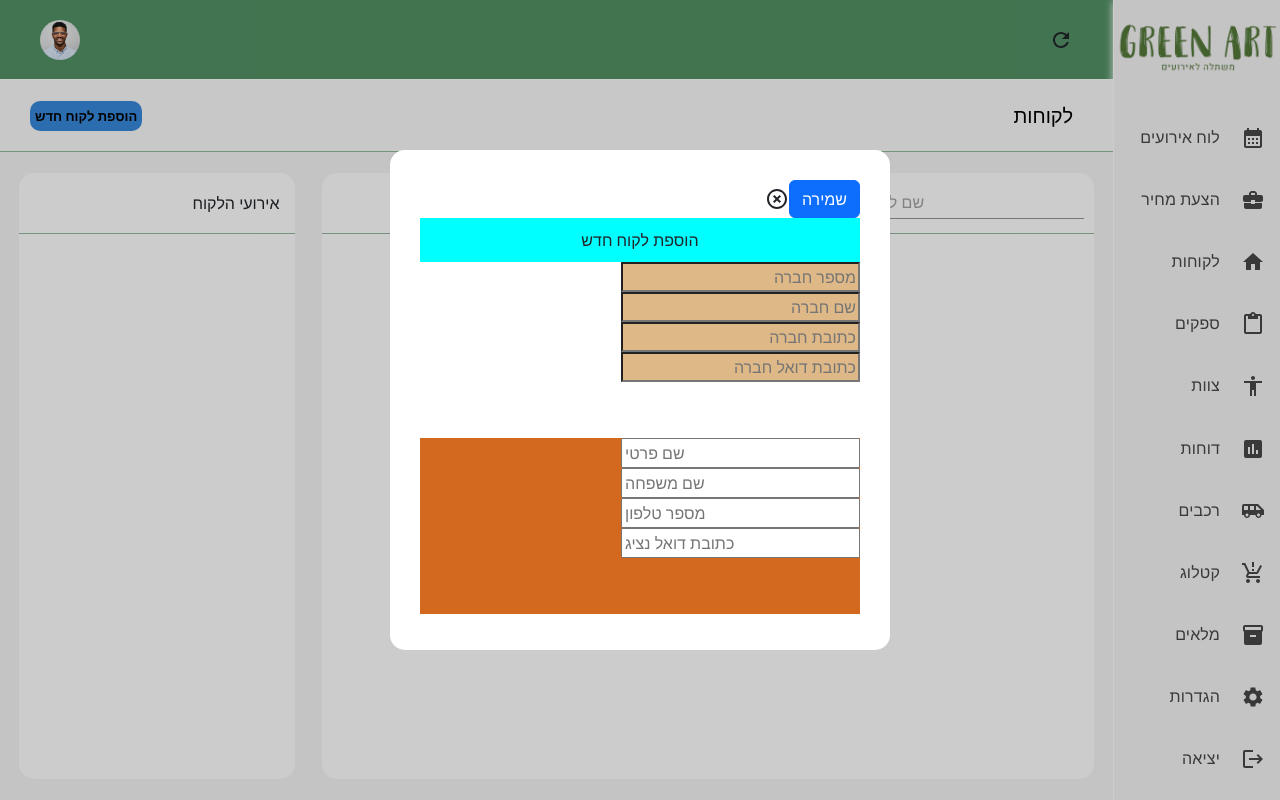
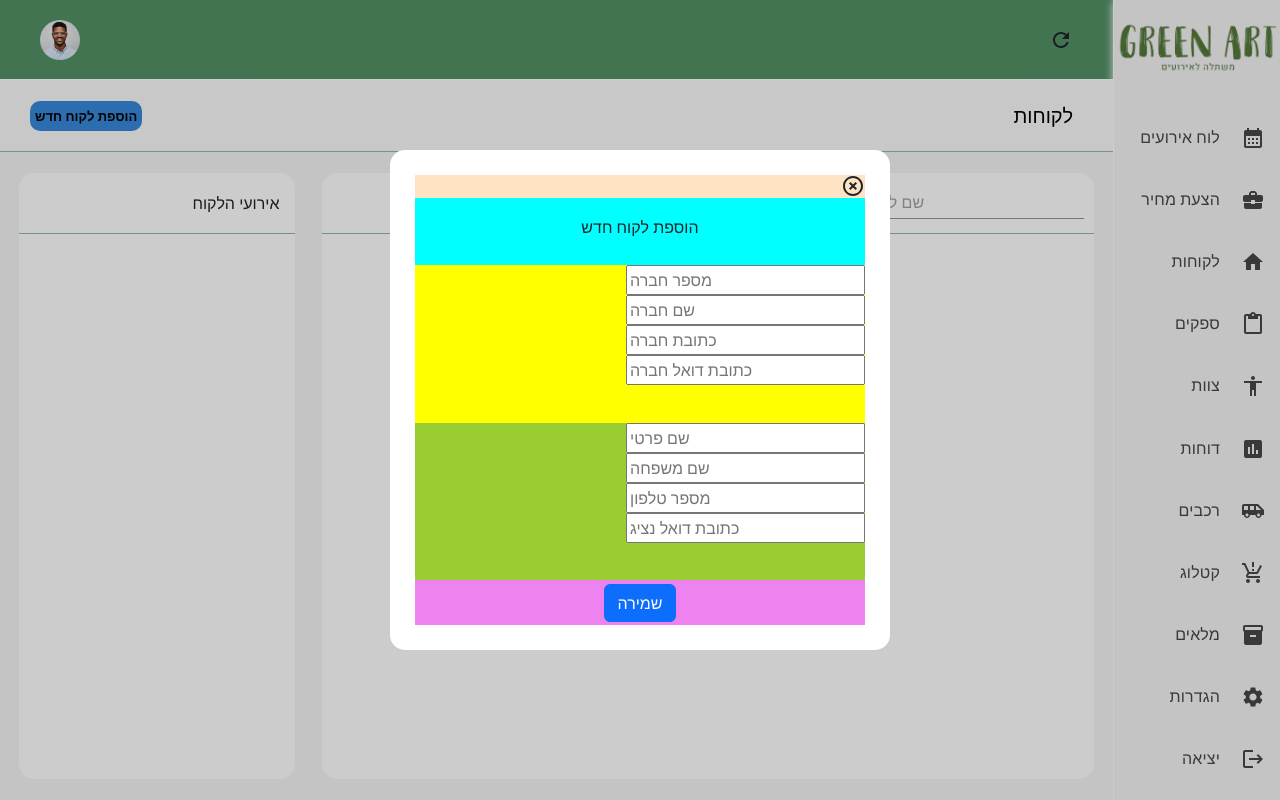
Before and after one commit to OmerBensadon/Green-Art---Back-Office-Project, a React (Create React App) app in the folder client-side/: page /customers in a window 1280 px wide. Both pictures are taken after a click on the button "הוספת לקוח חדש". Built offline with nearby package versions, Linux system fonts and the light colour scheme; no server answers.

Commit message:
Update Suppliers & Customer

```diff
--- a/client-side/src/Pages/CustomersPage/Customers.jsx
+++ b/client-side/src/Pages/CustomersPage/Customers.jsx
@@ -168,7 +168,7 @@ function Customers () {
             </MenuHandler>
               <MenuList >
                 <MenuItem><EditIcon/></MenuItem>
-                <MenuItem><DeleteIcon/></MenuItem>
+                <MenuItem><DeleteIcon onClick={() => deleteCustomer(row.costumerNum)}/></MenuItem>
             </MenuList>
           </Menu>
         </div>
--- a/client-side/src/Pages/CustomersPage/CustomersCss.css
+++ b/client-side/src/Pages/CustomersPage/CustomersCss.css
@@ -71,14 +71,6 @@
     align-items: center;
     padding: 0px 10px 0px 10px;
 }
-/*.headerInnerRight input{
-    border-radius: 5px;
-    border-color: #fafafa;
-    text-align: right;
-    padding: 0px 10px 0px 10px;
-    height: 35px;
-    width: 200px;
-}*/
 .mainInnerRightCusotmer{
     height: 80%;
     width: 100%;
@@ -121,47 +113,58 @@
 }
 .costumerInnerPopUp{
     position:relative;
-    padding: 30px;
+    padding: 25px;
     width: 500px;
     height: 500px;
     background-color: #fff;
+    display:block;
     justify-content: center;
     align-items: center;
     border-radius: 15px;
 }
-.costumerInnerPopUp .closeBtn{
-
-    justify-content: center;
+.innerPopUP1{
+    background-color: bisque;
+    display: flex;
+    justify-content: right;
     align-items: center;
+    height: 5%;
 }
-.costumerH1PopUp{
-    text-align: center;
-    font-size: 15px;
-}
-.costumerHeaderPopUp{
-    height: 10%;
+.innerPopUP2{
+    height: 15%;
     display: flex;
     justify-content: center;
     align-items: center;
     background-color: aqua;
     width: 100%;
 }
-.costumerMainPopUp{
-    height: 80%;
+.innerPopUP2 h1{
+    text-align: center;
+    font-weight: 800px;
+    font-size: medium;
+
+
 }
-.costumerMainPopUp1{
-    height: 50%;
+.innerPopUP3{
+    background-color: yellow;
+    height: 35%;
+
 }
-.costumerMainPopUp1 input{
-    background-color:burlywood;
-    text-align: right;
+.innerPopUP4{
+    background-color:yellowgreen;
+    height: 35%;
+
+}
+.innerPopUP5{
+    background-color:violet;
+    height: 10%;
+    display: flex;
+    justify-content: center;
+    align-items: center;
+
 }
 
 
-.costumerMainPopUp2{
-    height: 50%;
-    background-color:chocolate;
-}
+
 
 div #\:r1\:{
     border-radius: 50px;
--- a/client-side/src/Pages/CustomersPage/NewCustomers.jsx
+++ b/client-side/src/Pages/CustomersPage/NewCustomers.jsx
@@ -50,7 +50,7 @@ function NewCustomers ({trigger, setTrigger, addCustomers, children}) {
     const setRepresentiveEmailInput = (e) => {
         setRepresentiveEmail(e.target.value);
         console.log("RepresentiveEmail:" + e.target.value);
-    }
+    };
 
     const saveHandler = (e) => {
         e.preventDefault();
@@ -93,16 +93,16 @@ function NewCustomers ({trigger, setTrigger, addCustomers, children}) {
         <div className="costumerPopUp">
 
             <div className="costumerInnerPopUp">
+
+                <div className="innerPopUP1">
                 <HighlightOffIcon onClick={closeForm}/>
-                <Button onClick={saveHandler}>שמירה</Button>
-
-                <div className="costumerHeaderPopUp">
-                    <br/>
-                    <label>הוספת לקוח חדש</label>
                 </div>
 
-                <div className="costumerMainPopUp">
-                    <div className="costumerMainPopUp1">
+                <div className="innerPopUP2">
+                    <h1>הוספת לקוח חדש</h1>
+                </div>
+
+                <div className="innerPopUP3">
                         <input placeholder="מספר חברה"
                                type="text"
                                value={clientNumber}
@@ -124,9 +124,9 @@ function NewCustomers ({trigger, setTrigger, addCustomers, children}) {
                                onChange={setClientEmailInput}/>
 
                     </div>
-                    <div className="costumerMainPopUp2">
+                    <div className="innerPopUP4">
 
-                        <input placeholder="שם פרטי"
+                    <input placeholder="שם פרטי"
                                type="text"
                                value={clientFirstName}
                                onChange={setClientFirstNameInput}/>
@@ -145,11 +145,11 @@ function NewCustomers ({trigger, setTrigger, addCustomers, children}) {
                                type="text"
                                value={representiveEmail}
                                onChange={setRepresentiveEmailInput}/>
+
                     </div>
-
+                <div className="innerPopUP5">
+                    <Button onClick={saveHandler}>שמירה</Button>
                 </div>
-
-
             </div>
         </div>
 
--- /dev/null
+++ b/client-side/src/Pages/SuppliersPage/NewSuppliers.jsx
@@ -0,0 +1,88 @@
+import React, { useState } from "react";
+import Button from "react-bootstrap/Button";
+import "bootstrap/dist/css/bootstrap.min.css";
+import HighlightOffIcon from "@mui/icons-material/HighlightOff";
+
+
+function NewSuppliers({ trigger, setTrigger, addSupplier, children}){
+
+    const [businessNumber, setBusinessNumber] = useState("");
+    const [startWorkDate, setStartWorkDate] = useState("");
+    const [companyAddress, setCompanyAddress] = useState("");
+    const [companyEmail, setCompanyEmail] = useState("");
+    const [repName, setRepName] = useState("");
+    const [repLastName, setRepLastName] = useState("");
+    const [repEmailAddress, setRepEmailAddress] = useState("");
+
+    const setBusinessNumberInput = (e) => {
+        setBusinessNumber(e.target.value);
+        console.log("SupplierNum: " + e.target.value);
+    };
+    const setStartWorkDateInput = (e) => {
+        setStartWorkDate(e.target.value);
+        console.log("SupplierDate: " + e.target.value);
+    };
+    const setCompanyAddressInput = (e) => {
+        setCompanyAddress(e.target.value);
+        console.log("SupplierAddress: " + e.target.value);
+    };
+    const setCompanyEmailInput = (e) => {
+        setCompanyEmail(e.target.value);
+        console.log("SupplierEmail: " + e.target.value);
+    };
+    const setRepNameInput = (e) => {
+        setRepName(e.target.value);
+        console.log("SupplierRepName: " + e.target.value);
+    };
+    const setRepLastNameInput = (e) => {
+        setRepLastName(e.target.value);
+        console.log("SupplierRepLastName: " + e.target.value);
+    };
+    const setRepEmailAddressInput = (e) => {
+        setRepEmailAddress(e.target.value);
+        console.log("SupplierRepEmail: " + e.target.value);
+    };
+
+    const saveHandler = (e) => {
+        e.preventDefault();
+        const newSupplierInput = {
+            businessNumber: businessNumber,
+            startWorkDate: startWorkDate,
+            companyAddress: companyAddress,
+            companyEmail: companyEmail,
+            repName: repName,
+            repLastName: repLastName,
+            repEmailAddress: repEmailAddress,
+        };
+        console.log(
+            "*************************************************************************"
+        );
+        console.log(newSupplierInput);
+        addSupplier(newSupplierInput);
+        resetTextHandler();
+        setTrigger(false);
+    };
+
+    const resetTextHandler = () => {
+        businessNumber("");
+        startWorkDate("");
+        companyAddress("");
+        companyEmail("");
+        repName("");
+        repLastName("");
+        repEmailAddress("");
+    };
+
+    const closeForm = () => {
+        setTrigger(false);
+    }
+
+    return trigger ? (
+        <div>
+
+        </div>
+    ) : ("");
+
+}
+
+export default NewSuppliers;
--- a/client-side/src/Pages/SuppliersPage/Suppliers.jsx
+++ b/client-side/src/Pages/SuppliersPage/Suppliers.jsx
@@ -1,66 +1,185 @@
-import React, {useState} from "react";
+import React, {useState, useCallback, useEffect} from "react";
 import "./SuppliersCss.css";
-import { Dropdown } from 'primereact/dropdown';
-import { DataGrid } from "@mui/x-data-grid";
 import { TextField } from "@mui/material";
 import InputLabel from '@mui/material/InputLabel';
-import MenuItem from '@mui/material/MenuItem';
 import FormControl from '@mui/material/FormControl';
 import Select from '@mui/material/Select';
+import DataTable from "react-data-table-component";
+import EditIcon from '@mui/icons-material/Edit';
+import DeleteIcon from '@mui/icons-material/Delete';
+import MoreVertIcon from '@mui/icons-material/MoreVert';
+import {Menu,MenuHandler,MenuList,MenuItem,Button} from "@material-tailwind/react";
+import NewSuppliers from "./NewSuppliers";
 
-const Suppliers = () => {
+
+const url = 'http://194.90.158.74/cgroup96/prod/api/supplier/get';
+
+const urlPost ='http://194.90.158.74/cgroup96/prod/api/supplier/post';
+const urlDelete ='http://194.90.158.74/cgroup96/prod/api/supplier/delete';
+const username ='cgroup96';
+const password ='your_password';
+
+const headers = new Headers();
+headers.append('Authorization', 'Basic ' + btoa(username + ':' + password));
+
+function addSupplier(supplierItem,refreshData) {
+  fetch(urlPost, {
+    method: 'POST',
+    headers: {
+      ...headers,
+      'Content-Type': 'application/json'
+    },
+    body: JSON.stringify(supplierItem)
+  })
+    .then(res => {
+      console.log('res=', res);
+      console.log('res.status', res.status);
+      console.log('res.ok', res.ok);
+      return res.json()
+    })
+    .then(result => {
+      console.log("add supplier item result = ", result);
+      refreshData();
+    })
+    .catch(error => {
+      console.log("err post = ", error);
+    });
+}
+
+function Suppliers(){
+
+  const [dataInfo, setDataInfo] = useState([]);
+  const [buttonPopUp, setButtonPopUp] = useState(false);
+  const [dataUpdated, setDataUpdated] = useState(false);
+  const refreshData = useCallback(() => setDataUpdated(!dataUpdated), [dataUpdated]);
+
+  function deleteSuppliers(supplierID){
+    fetch(urlDelete, {
+      method: 'DELETE',
+      headers: {
+        ...headers,
+        'Content-Type': 'application/json'
+      },
+      body: JSON.stringify({businessNumber: supplierID})
+    })
+      .then(res => {
+        console.log('supplier id is :',supplierID);
+        console.log('res = ', res);
+        console.log('res.status', res.status);
+        console.log('res.ok', res.ok);
+        return res.json()
+      })
+      .then(result => {
+        console.log("delete supplier result = ", result);
+        refreshData();
+      })
+      .catch(error => {
+        console.log("Err delete=", error);
+      });
+  }
+
+  useEffect(() => {
+    fetch(url, {
+      method: 'GET',
+      headers: headers
+    })
+      .then(res => {
+        console.log('res = ', res);
+        console.log('res.status', res.status);
+        console.log('res.ok', res.ok);
+        return res.json()
+      })
+      .then(result => {
+        console.log("fetch supplier = ", result);
+        const updatedDatainfo = result.map(st => {
+          return {
+            supplierNum: st.businessNumber,
+            dateSupplier: st.StartWorkDate,
+            addressSupplier: st.companyAddress,
+            supplierEmail: st.companyEmail,
+            repFirstNameSupplier: st.repName,
+            repLastNameSupplier: st.repLastName,
+            repEmailAddressSupplier: st.repEmailAddress,
+          };
+        });
+        console.log(updatedDatainfo);
+        setDataInfo(updatedDatainfo);
+      })
+      .catch(error => {
+        console.log("err post=", error);
+      });
+  }, [dataUpdated]);
+
+
 
   const [suppliersType,setSuppliersType] = useState('');
 
   const columns =[
     {
-      field: 'companyNum',
-      headerName: 'מספר ח.פ',
+      name: "מספר ח.פ",
+      selector: "supplierNum",
+      sortable: true,
       right: true,
     },
     {
-      field: 'companyName',
-      headerName: 'שם חברה',
+      name: "תאריך",
+      selector: "dateSupplier",
+      sortable: true,
       right: true,
     },
     {
-      field: 'companyAddress',
-      headerName: 'כתובת חברה',
+      name: "כתובת ספק",
+      selector: "addressSupplier",
+      sortable: true,
       right: true,
     },
     {
-      field: 'companyEmail',
-      headerName: 'כתובת מייל',
+      name: "כתובת מייל",
+      selector: "supplierEmail",
+      sortable: true,
       right: true,
     },
     {
-      field: 'companyStartDate',
-      headerName: 'תאריך רישום',
+      name: "פרטי איש קשר",
+      selector: "supplierRepresentitvePhone",
       right: true,
+      cell: (row) => (
+        <div>
+          <div>{row.repFirstNameSupplier}</div>
+          <div>{row.repLastNameSupplier}</div>
+          <div>{row.repEmailAddressSupplier}</div>
+        </div>
+      ),
     },
     {
-      field: 'companyRepresentitve',
-      headerName: 'פרטי נציג',
-      right: true,
+      name: "",
+      selector: "action",
+      center: true,
+      width: '10%',
+      cell: (row) =>
+      <>
+        <div>
+          <Menu>
+            <MenuHandler>
+              <MoreVertIcon/>
+            </MenuHandler>
+              <MenuList >
+                <MenuItem><EditIcon/></MenuItem>
+                <MenuItem><DeleteIcon onClick={() => deleteSuppliers(row.businessNumber)}/></MenuItem>
+            </MenuList>
+          </Menu>
+        </div>
+      </>,
     },
+  ];
 
-  ];
-  const rows =[
-    {
-      companyNum: "12345",
-      companyName: "לין אחזקות בעמ",
-      companyAddress: "אור עקיבא",
-      companyEmail: "LinAlkobii@Gmail.Com",
-      companyStartDate: "",
-      companyRepresentitve: "",
-    },
-  ]
+  const reversedColumns = [...columns].reverse();
 
   return (
     <div id="mainBodySuppliers">
 
       <div id="headerSuppliers">
-        <button className="buttonSuppliers">הוספת ספק חדש</button>
+        <button className="buttonSuppliers" onClick={() => setButtonPopUp(true)}>הוספת ספק חדש</button>
         <h1>ספקים</h1>
       </div>
 
@@ -83,9 +202,10 @@ const Suppliers = () => {
           </div>
 
           <div className="mainInnerRight">
-            <DataGrid></DataGrid>
 
-
+            <DataTable columns={reversedColumns}
+                       data={dataInfo}
+                       fixedHeader/>
           </div>
         </div>
 
--- a/client-side/src/Pages/SuppliersPage/SuppliersCss.css
+++ b/client-side/src/Pages/SuppliersPage/SuppliersCss.css
@@ -75,5 +75,4 @@
 .mainInnerRight{
     height: 90%;
     width: 100%;
-    background-color: aquamarine;
 }
```
